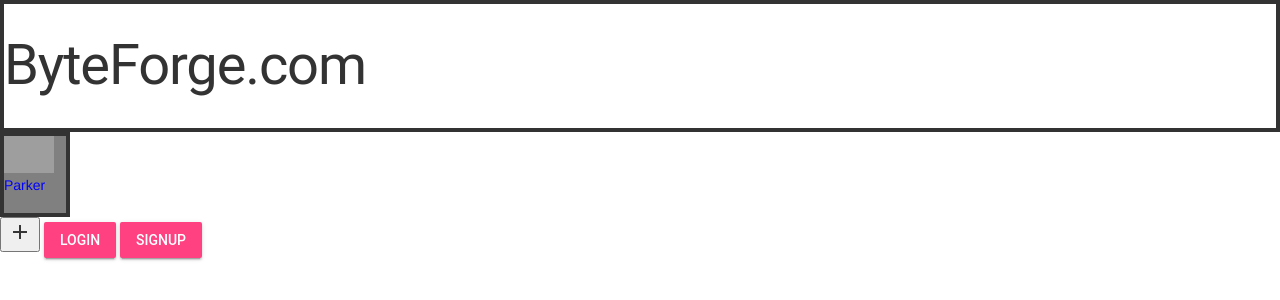
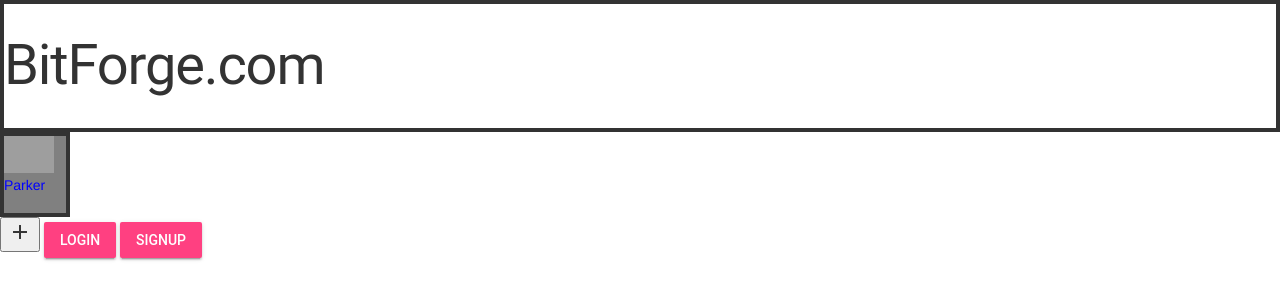
Before and after one commit to pyboy5152/repositoryone, a website: page index.html in a window 1280 px wide. Drawn offline with nearby package versions, Linux system fonts and the light colour scheme; grey boxes are pictures that could not be loaded.

Commit message:
qwertygit add .

```diff
--- a/index.html
+++ b/index.html
@@ -14,7 +14,7 @@
 	<body>
 	<div class="wrapper">
 		<div class="header">
-			<h1 id="Title">ByteForge.com</h1>
+			<h1 id="Title">BitForge.com</h1>
 		</div>
 		<div class="profile-div">
 			<div class="Image">
```
